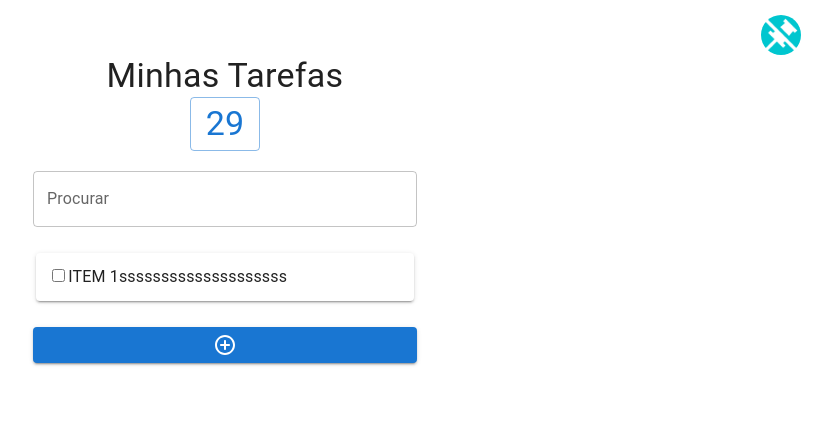
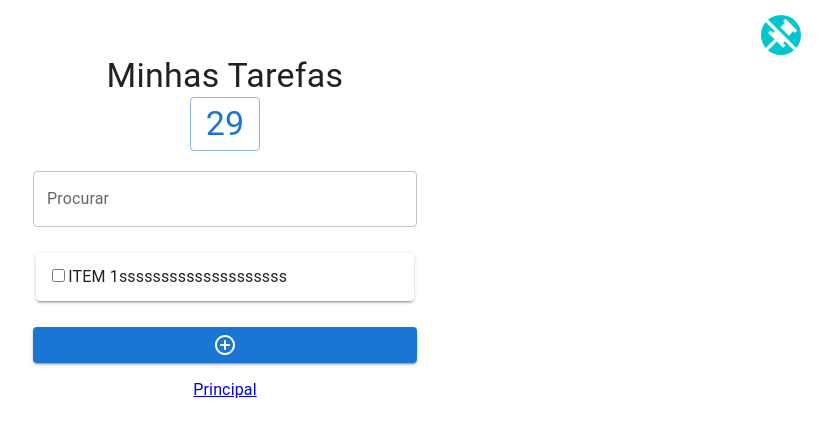
Before and after one commit to andrezitojava2017/tasks, a React (Create React App) app: page /tarefas in a window 1280 px wide. Shown: the top 436 px of the page, without its empty margins (415-1247 px from the left). Built offline with nearby package versions, Linux system fonts and the light colour scheme.

Commit message:
modifyd styles of page and remove grids

```diff
--- a/src/features/listaTarefas/tarefas.js
+++ b/src/features/listaTarefas/tarefas.js
@@ -11,8 +11,10 @@ import AddCircleOutlineRoundedIcon from "@mui/icons-material/AddCircleOutlineRou
 import { useEffect, useState } from "react";
 import Header from "../../components/header";
 import ItemTarefa from "../../components/itemTarefa";
+import LinkHome from "../../components/linkHome";
 
 const Tarefas = () => {
+
   const [data, setData] = useState("");
 
   const diaAtual = () => {
@@ -47,21 +49,14 @@ const Tarefas = () => {
           </Button>
         </Grid>
       </Grid>
-      <Grid
-        container
-        justifyContent="center"
-      >
+      <Grid container justifyContent="center">
         <Grid item xs="4" sx={{ marginTop: "20px" }}>
           <FormControl fullWidth>
             <TextField id="outlined-search" label="Procurar" type="search" />
           </FormControl>
         </Grid>
       </Grid>
-      <Grid
-        container
-        justifyContent="center"
-        sx={{ padding: "10px" }}
-      >
+      <Grid container justifyContent="center" sx={{ padding: "10px" }}>
         <Grid item xs="4">
           <Paper elevation="2">
             <ItemTarefa />
@@ -75,6 +70,9 @@ const Tarefas = () => {
           </Button>
         </Grid>
       </Grid>
+      <Grid container justifyContent='center' sx={{marginTop: '15px'}}>
+        <LinkHome />
+      </Grid>
     </Container>
   );
 };
```
